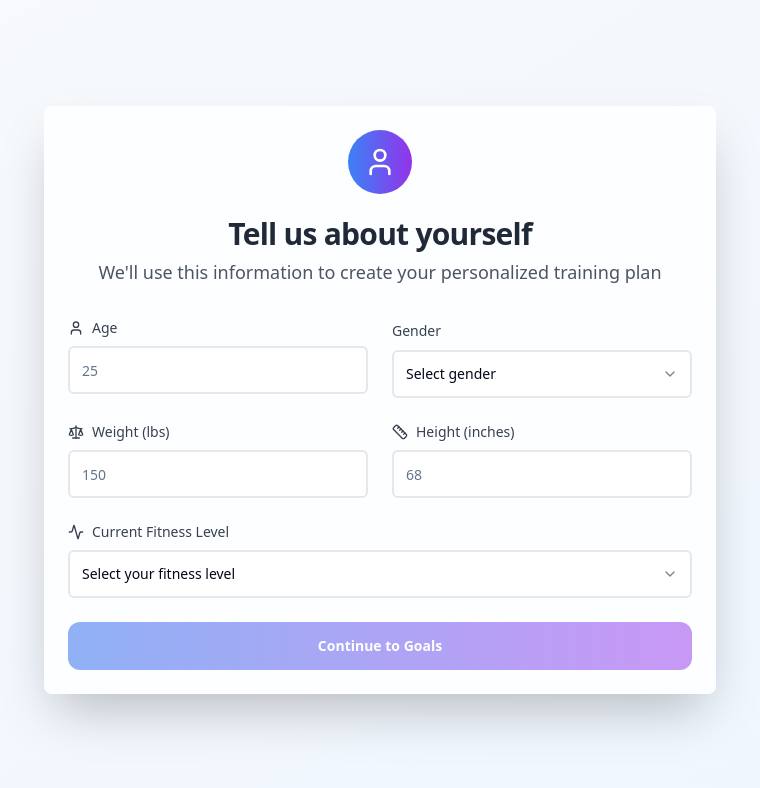
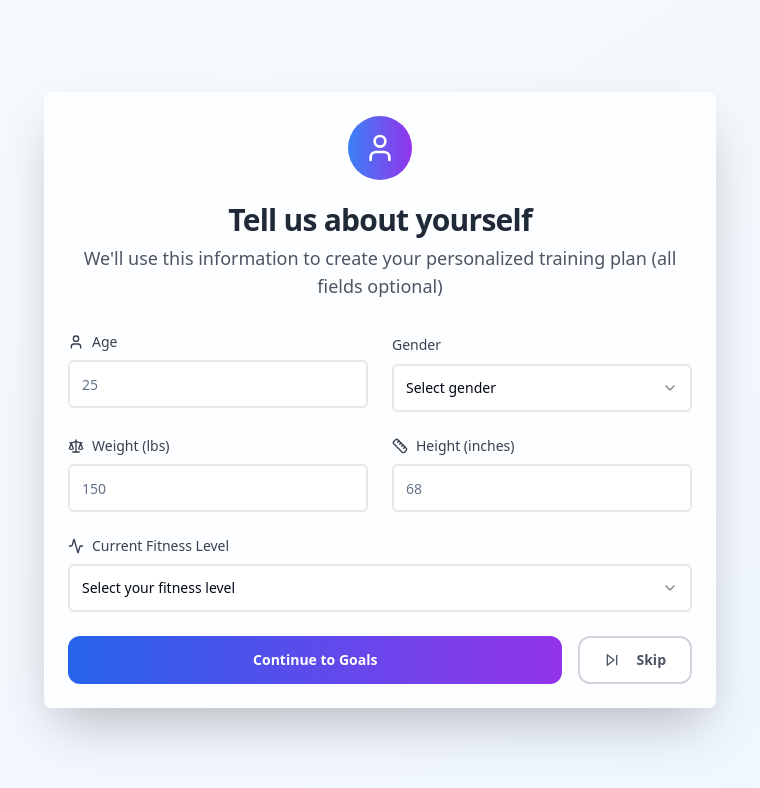
Before and after one commit to tangysaurus/form-friend, a React (Vite) app: page / in a window 1280 px wide. Both pictures are taken after a click on the button "Get Started". Shown: the top 788 px of the page, without its empty margins (260-1020 px from the left). Built offline with nearby package versions, Linux system fonts and the light colour scheme.

Commit message:
Make fitness data optional
Allow skipping health and goal inputs.

```diff
--- a/src/components/GoalsForm.tsx
+++ b/src/components/GoalsForm.tsx
@@ -1,4 +1,3 @@
-
 import { useState } from "react";
 import { Button } from "@/components/ui/button";
 import { Input } from "@/components/ui/input";
@@ -6,7 +5,7 @@ import { Label } from "@/components/ui/label";
 import { Select, SelectContent, SelectItem, SelectTrigger, SelectValue } from "@/components/ui/select";
 import { Card, CardContent, CardDescription, CardHeader, CardTitle } from "@/components/ui/card";
 import { Checkbox } from "@/components/ui/checkbox";
-import { Target, Calendar, Dumbbell } from "lucide-react";
+import { Target, Calendar, Dumbbell, SkipForward } from "lucide-react";
 
 interface Goals {
   primaryGoal: string;
@@ -16,7 +15,7 @@ interface Goals {
   timeframe: string;
 }
 
-const GoalsForm = ({ onComplete }: { onComplete: (goals: Goals) => void }) => {
+const GoalsForm = ({ onComplete }: { onComplete: (goals: Goals | null) => void }) => {
   const [goals, setGoals] = useState<Goals>({
     primaryGoal: "",
     targetWeight: "",
@@ -42,6 +41,10 @@ const GoalsForm = ({ onComplete }: { onComplete: (goals: Goals) => void }) => {
     onComplete(goals);
   };
 
+  const handleSkip = () => {
+    onComplete(null);
+  };
+
   const isValid = goals.primaryGoal && goals.workoutFrequency && goals.muscleGroups.length > 0 && goals.timeframe;
 
   return (
@@ -53,7 +56,7 @@ const GoalsForm = ({ onComplete }: { onComplete: (goals: Goals) => void }) => {
           </div>
           <CardTitle className="text-3xl font-bold text-gray-800">What are your goals?</CardTitle>
           <CardDescription className="text-lg text-gray-600">
-            Let's create a workout plan that matches your aspirations
+            Let's create a workout plan that matches your aspirations (all fields optional)
           </CardDescription>
         </CardHeader>
 
@@ -150,13 +153,24 @@ const GoalsForm = ({ onComplete }: { onComplete: (goals: Goals) => void }) => {
               </div>
             </div>
 
-            <Button
-              type="submit"
-              disabled={!isValid}
-              className="w-full h-12 bg-gradient-to-r from-purple-600 to-pink-600 hover:from-purple-700 hover:to-pink-700 text-white font-semibold rounded-xl transition-all duration-300 hover:scale-105 disabled:opacity-50 disabled:hover:scale-100"
-            >
-              Generate My Workout Plan
-            </Button>
+            <div className="flex gap-4">
+              <Button
+                type="submit"
+                className="flex-1 h-12 bg-gradient-to-r from-purple-600 to-pink-600 hover:from-purple-700 hover:to-pink-700 text-white font-semibold rounded-xl transition-all duration-300 hover:scale-105"
+              >
+                Generate My Workout Plan
+              </Button>
+
+              <Button
+                type="button"
+                onClick={handleSkip}
+                variant="outline"
+                className="h-12 px-6 border-2 border-gray-300 text-gray-600 hover:bg-gray-50 font-semibold rounded-xl transition-all duration-300"
+              >
+                <SkipForward className="w-4 h-4 mr-2" />
+                Skip
+              </Button>
+            </div>
           </form>
         </CardContent>
       </Card>
--- a/src/components/HealthStatsForm.tsx
+++ b/src/components/HealthStatsForm.tsx
@@ -1,11 +1,10 @@
-
 import { useState } from "react";
 import { Button } from "@/components/ui/button";
 import { Input } from "@/components/ui/input";
 import { Label } from "@/components/ui/label";
 import { Select, SelectContent, SelectItem, SelectTrigger, SelectValue } from "@/components/ui/select";
 import { Card, CardContent, CardDescription, CardHeader, CardTitle } from "@/components/ui/card";
-import { User, Scale, Ruler, Activity } from "lucide-react";
+import { User, Scale, Ruler, Activity, SkipForward } from "lucide-react";
 
 interface HealthStats {
   age: string;
@@ -15,7 +14,7 @@ interface HealthStats {
   gender: string;
 }
 
-const HealthStatsForm = ({ onNext }: { onNext: (stats: HealthStats) => void }) => {
+const HealthStatsForm = ({ onNext }: { onNext: (stats: HealthStats | null) => void }) => {
   const [stats, setStats] = useState<HealthStats>({
     age: "",
     weight: "",
@@ -29,7 +28,9 @@ const HealthStatsForm = ({ onNext }: { onNext: (stats: HealthStats) => void }) =
     onNext(stats);
   };
 
-  const isValid = stats.age && stats.weight && stats.height && stats.fitnessLevel && stats.gender;
+  const handleSkip = () => {
+    onNext(null);
+  };
 
   return (
     <div className="min-h-screen bg-gradient-to-br from-slate-50 to-blue-50 flex items-center justify-center p-6">
@@ -40,7 +41,7 @@ const HealthStatsForm = ({ onNext }: { onNext: (stats: HealthStats) => void }) =
           </div>
           <CardTitle className="text-3xl font-bold text-gray-800">Tell us about yourself</CardTitle>
           <CardDescription className="text-lg text-gray-600">
-            We'll use this information to create your personalized training plan
+            We'll use this information to create your personalized training plan (all fields optional)
           </CardDescription>
         </CardHeader>
 
@@ -127,13 +128,24 @@ const HealthStatsForm = ({ onNext }: { onNext: (stats: HealthStats) => void }) =
               </Select>
             </div>
 
-            <Button
-              type="submit"
-              disabled={!isValid}
-              className="w-full h-12 bg-gradient-to-r from-blue-600 to-purple-600 hover:from-blue-700 hover:to-purple-700 text-white font-semibold rounded-xl transition-all duration-300 hover:scale-105 disabled:opacity-50 disabled:hover:scale-100"
-            >
-              Continue to Goals
-            </Button>
+            <div className="flex gap-4">
+              <Button
+                type="submit"
+                className="flex-1 h-12 bg-gradient-to-r from-blue-600 to-purple-600 hover:from-blue-700 hover:to-purple-700 text-white font-semibold rounded-xl transition-all duration-300 hover:scale-105"
+              >
+                Continue to Goals
+              </Button>
+
+              <Button
+                type="button"
+                onClick={handleSkip}
+                variant="outline"
+                className="h-12 px-6 border-2 border-gray-300 text-gray-600 hover:bg-gray-50 font-semibold rounded-xl transition-all duration-300"
+              >
+                <SkipForward className="w-4 h-4 mr-2" />
+                Skip
+              </Button>
+            </div>
           </form>
         </CardContent>
       </Card>
--- a/src/components/WorkoutPlan.tsx
+++ b/src/components/WorkoutPlan.tsx
@@ -2,7 +2,7 @@
 import { Button } from "@/components/ui/button";
 import { Card, CardContent, CardDescription, CardHeader, CardTitle } from "@/components/ui/card";
 import { Badge } from "@/components/ui/badge";
-import { CheckCircle, Clock, Flame, Trophy, Camera } from "lucide-react";
+import { CheckCircle, Clock, Flame, Trophy, Camera, Zap } from "lucide-react";
 
 interface WorkoutPlanProps {
   healthStats: any;
@@ -35,6 +35,8 @@ const WorkoutPlan = ({ healthStats, goals, onStartWorkout }: WorkoutPlanProps) =
     }
   ];
 
+  const hasUserData = healthStats || goals;
+
   return (
     <div className="min-h-screen bg-gradient-to-br from-green-50 to-teal-50 p-6">
       <div className="max-w-6xl mx-auto">
@@ -42,19 +44,25 @@ const WorkoutPlan = ({ healthStats, goals, onStartWorkout }: WorkoutPlanProps) =
           <div className="mx-auto w-16 h-16 bg-gradient-to-r from-green-500 to-teal-600 rounded-full flex items-center justify-center mb-6">
             <Trophy className="w-8 h-8 text-white" />
           </div>
-          <h1 className="text-4xl font-bold text-gray-800 mb-4">Your Personalized Workout Plan</h1>
+          <h1 className="text-4xl font-bold text-gray-800 mb-4">
+            {hasUserData ? "Your Personalized Workout Plan" : "Default Workout Plan"}
+          </h1>
           <p className="text-xl text-gray-600 max-w-2xl mx-auto">
-            Based on your profile, we've created a custom plan to help you achieve your goals
+            {hasUserData
+              ? "Based on your profile, we've created a custom plan to help you achieve your goals"
+              : "A general workout plan to get you started - customize it anytime by adding your profile"
+            }
           </p>
         </div>
 
-        {/* Summary Cards */}
+        {/* Summary Cards - only show if user has data */}
+        {hasUserData && (
           <div className="grid md:grid-cols-3 gap-6 mb-12">
             <Card className="bg-white/80 backdrop-blur-sm border-0 shadow-lg">
               <CardContent className="p-6 text-center">
                 <Clock className="w-8 h-8 text-blue-600 mx-auto mb-3" />
                 <h3 className="font-semibold text-gray-800 mb-2">Duration</h3>
-              <p className="text-2xl font-bold text-blue-600">{goals.timeframe}</p>
+                <p className="text-2xl font-bold text-blue-600">{goals?.timeframe || "Flexible"}</p>
               </CardContent>
             </Card>
 
@@ -62,7 +70,7 @@ const WorkoutPlan = ({ healthStats, goals, onStartWorkout }: WorkoutPlanProps) =
               <CardContent className="p-6 text-center">
                 <Flame className="w-8 h-8 text-orange-600 mx-auto mb-3" />
                 <h3 className="font-semibold text-gray-800 mb-2">Frequency</h3>
-              <p className="text-2xl font-bold text-orange-600">{goals.workoutFrequency}</p>
+                <p className="text-2xl font-bold text-orange-600">{goals?.workoutFrequency || "3-4x/week"}</p>
               </CardContent>
             </Card>
 
@@ -70,10 +78,32 @@ const WorkoutPlan = ({ healthStats, goals, onStartWorkout }: WorkoutPlanProps) =
               <CardContent className="p-6 text-center">
                 <CheckCircle className="w-8 h-8 text-green-600 mx-auto mb-3" />
                 <h3 className="font-semibold text-gray-800 mb-2">Goal</h3>
-              <p className="text-2xl font-bold text-green-600 capitalize">{goals.primaryGoal.replace('-', ' ')}</p>
+                <p className="text-2xl font-bold text-green-600 capitalize">
+                  {goals?.primaryGoal?.replace('-', ' ') || "General Fitness"}
+                </p>
               </CardContent>
             </Card>
           </div>
+        )}
+
+        {/* Quick Start for AI Coach */}
+        <Card className="bg-gradient-to-r from-cyan-500 to-blue-600 text-white border-0 shadow-2xl mb-8">
+          <CardContent className="p-8 text-center">
+            <Zap className="w-12 h-12 mx-auto mb-4" />
+            <h2 className="text-3xl font-bold mb-4">Jump Straight to AI Training</h2>
+            <p className="text-xl mb-6 opacity-90">
+              Skip the plan and start working out with real-time AI form feedback right now
+            </p>
+            <Button
+              onClick={onStartWorkout}
+              size="lg"
+              className="bg-white text-cyan-600 hover:bg-gray-100 font-semibold px-8 py-4 rounded-full text-lg shadow-lg hover:shadow-xl transition-all duration-300 hover:scale-105"
+            >
+              <Camera className="w-5 h-5 mr-2" />
+              Start AI Training Now
+            </Button>
+          </CardContent>
+        </Card>
 
         {/* Workout Plan */}
         <div className="grid md:grid-cols-3 gap-6 mb-12">
--- a/src/pages/Index.tsx
+++ b/src/pages/Index.tsx
@@ -19,7 +19,12 @@ const Index = () => {
 
   const handleHealthStatsNext = (stats: any) => {
     setHealthStats(stats);
-    setCurrentStep("goals");
+    if (stats === null) {
+      // User skipped health stats, also skip goals and go to workout plan
+      setCurrentStep("workout-plan");
+    } else {
+      setCurrentStep("goals");
+    }
   };
 
   const handleGoalsComplete = (goalData: any) => {
```
Lines whose indentation alone changed are shown as unchanged.
